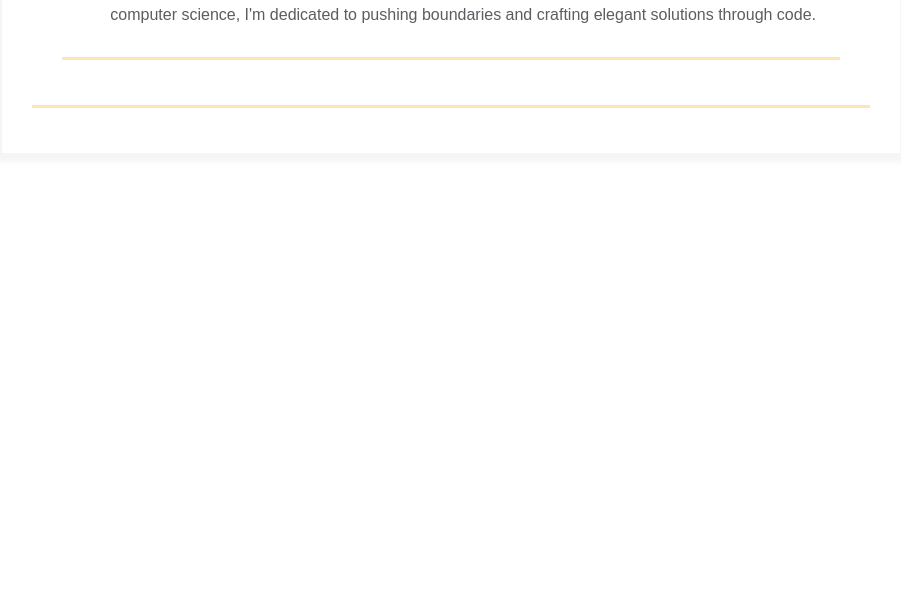
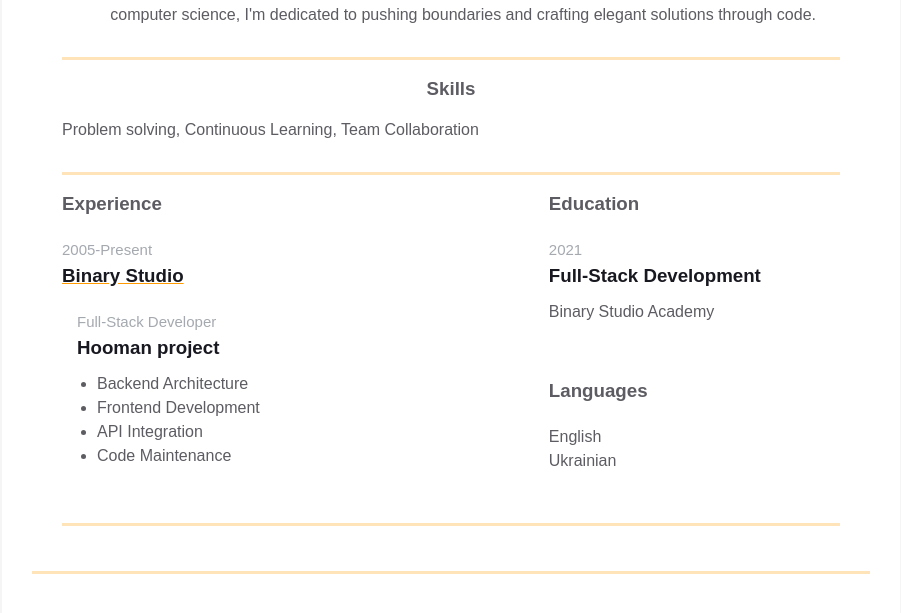
Before and after one commit to Kateryna4715/homepage, a plain HTML site: page index.html in a window 1280 px wide. Shown: the part 323-936 px from the top of the page, without its empty margins (189-1090 px from the left). Before the commit the page ends 800 px from the top, so only its background shows below. Drawn offline with Linux system fonts and the light colour scheme.

Commit message:
Added skills block, experience block and additional info

```diff
--- a/index.html
+++ b/index.html
@@ -101,6 +101,86 @@
                 </div>
               </div>
             </div>
+
+            <div class="container">
+              <div class="resume__block">
+                <div class="skills">
+                  <h3 class="skills__header">Skills</h3>
+                  <p class="skills__text">
+                    Problem solving, Continuous Learning, Team Collaboration
+                  </p>
+                </div>
+              </div>
+            </div>
+
+            <div class="container">
+              <div class="resume__block">
+                <div class="main-info fh">
+                  <div class="experiences">
+                    <h3 class="experiences__header">Experience</h3>
+                    <div class="experiences__company">
+                      <div class="experiences__company-header">
+                        <span class="experiences__company-header-durability"
+                          >2005-Present</span
+                        >
+                        <h3 class="experiences__company-header-name">
+                          Binary Studio
+                        </h3>
+                      </div>
+
+                      <div class="experiences__company-project">
+                        <span class="experiences__company-project-role"
+                          >Full-Stack Developer</span
+                        >
+                        <h3 class="experiences__company-project-name">
+                          Hooman project
+                        </h3>
+                        <ul
+                          class="experiences__company-project-responsibilities"
+                        >
+                          <li>Backend Architecture</li>
+                          <li>Frontend Development</li>
+                          <li>API Integration</li>
+                          <li>Code Maintenance</li>
+                        </ul>
+                      </div>
+                    </div>
+                  </div>
+
+                  <div class="additional-info fv">
+                    <div class="additional-info fv">
+                      <div class="additional-info__education">
+                        <h3 class="additional-info__education-header">
+                          Education
+                        </h3>
+                        <div class="additional-info__education-university">
+                          <span
+                            class="additional-info__education-university-durability"
+                            >2021</span
+                          >
+                          <h3
+                            class="additional-info__education-university-speciality"
+                          >
+                            Full-Stack Development
+                          </h3>
+                          <p class="additional-info__education-university-name">
+                            Binary Studio Academy
+                          </p>
+                        </div>
+                      </div>
+
+                      <div class="additional-info__languages">
+                        <h3 class="additional-info__languages-header">
+                          Languages
+                        </h3>
+                        <p class="additional-info__languages-item">English</p>
+                        <p class="additional-info__languages-item">Ukrainian</p>
+                      </div>
+                    </div>
+                  </div>
+                </div>
+              </div>
+            </div>
           </div>
         </div>
       </div>
```
